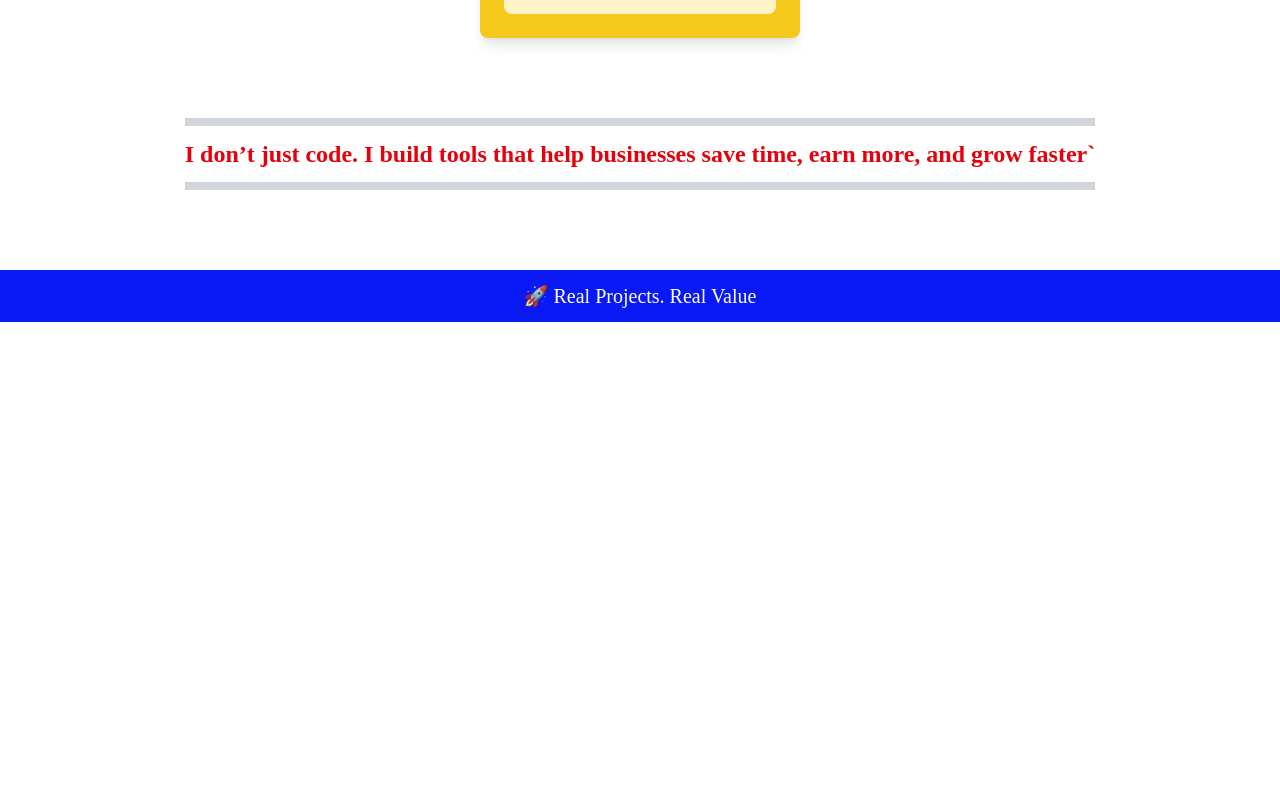
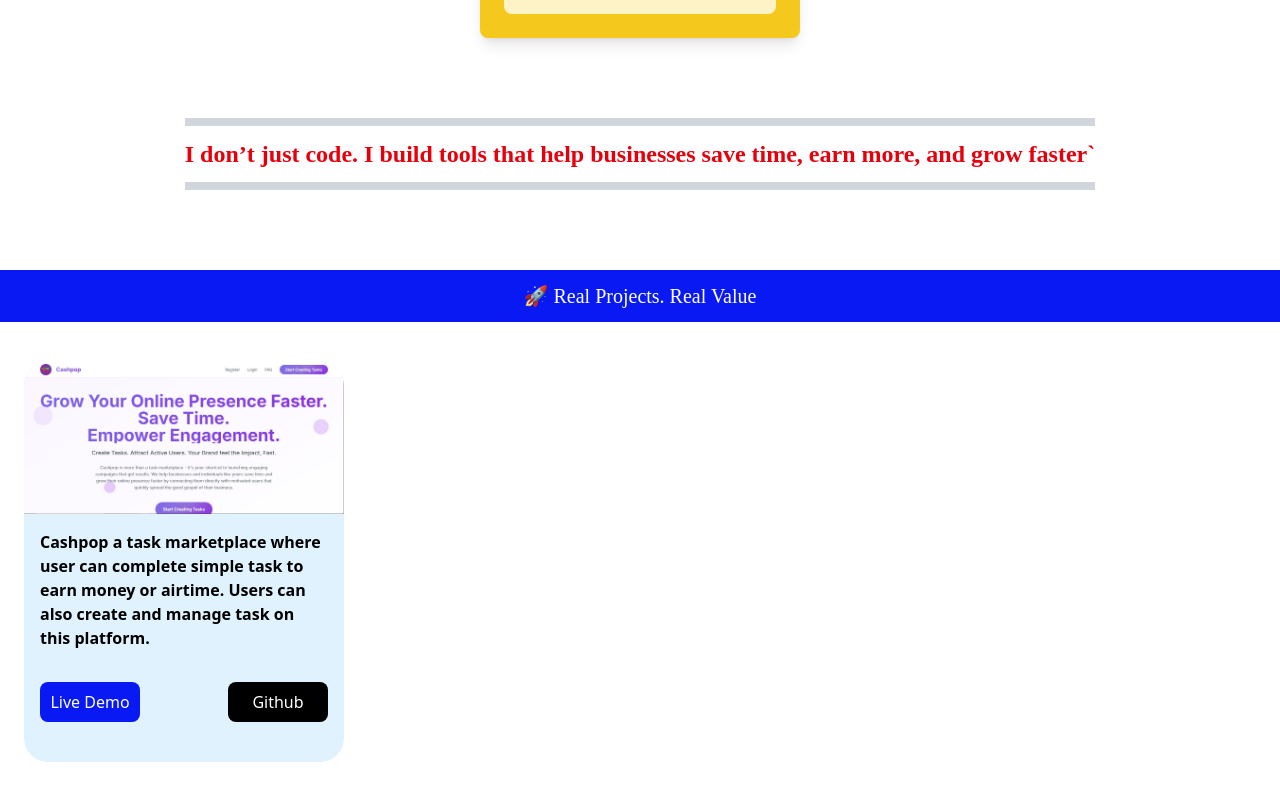
Before and after one commit to Mastermind390/portfolio, a React (Vite) app: page / in a window 1280 px wide. Shown: the part 1772-2572 px from the top of the page. Before the commit the page ends 2110 px from the top, so only its background shows below. Built offline with nearby package versions, Linux system fonts and the light colour scheme; a web font is replaced by a local one.

Commit message:
add project card

```diff
--- a/src/components/Projects.jsx
+++ b/src/components/Projects.jsx
@@ -1,11 +1,27 @@
-import React from 'react'
+import cashpopImage from '../assets/images/cahpop.jpg'
 
 const Projects = () => {
   return (
     <div className='mt-10'>
       <h1 className='text-center font-[caprasimo] text-xl bg-primary p-3 mb-4 text-white'>🚀 Real Projects. Real Value</h1>
+
+      <div className='p-6'>
+        <div className='w-80 bg-sky-100 h-100 rounded-3xl mb-5'>
+          <img className='rounded-t-3xl w-full' src={cashpopImage} alt="" srcset="" />
+           <div className='p-4'>
+            <p className='font-bold'>Cashpop a task marketplace where user can complete simple task to earn money or airtime. Users can also create and manage task on this platform.</p>
+          </div>
+          <div className='p-4 flex justify-between'>
+            <a className='bg-primary p-2 rounded-lg text-white w-25 text-center' href="">Live Demo</a>
+            <a className='bg-black p-2 rounded-lg text-white w-25 text-center' href="">Github</a>
+          </div>
+        </div>
+
+      </div>
     </div>
   )
 }
 
 export default Projects
+
+//h ttps://cashpop.com.ng/
```
Also changed, not shown: src/assets/images/cahpop.JPG (added).
